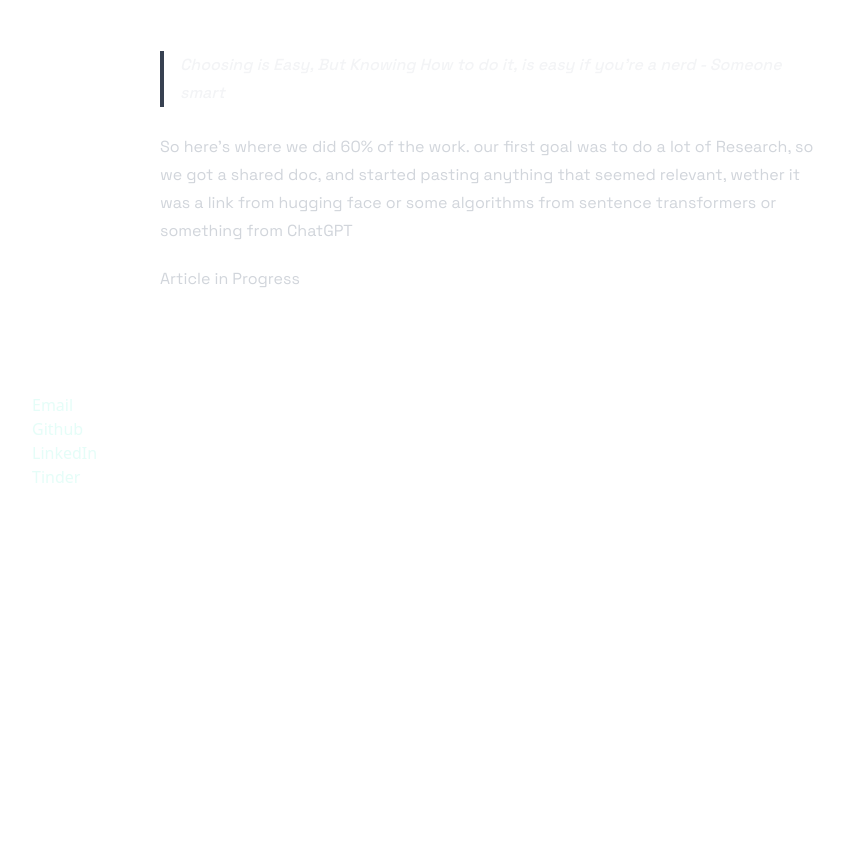
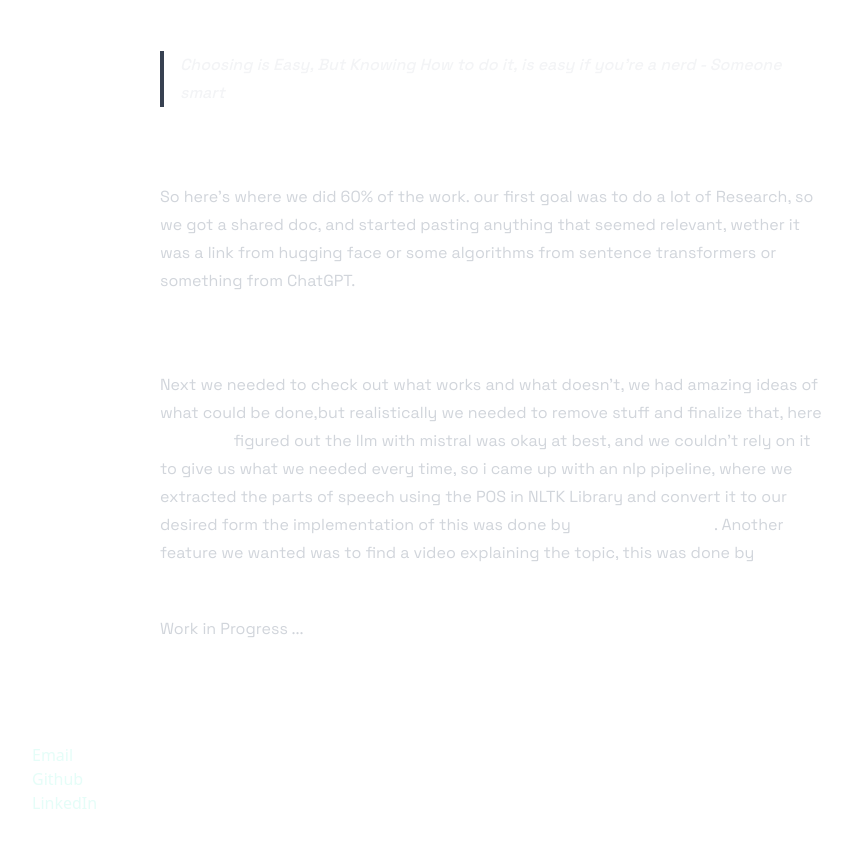
Before and after one commit to Rhysjosmin/Rhys-josmin, a Next.js app in the folder portfolio/: page /Project/Axon in a window 1280 px wide. Shown: the part 1780-2628 px from the top of the page, without its empty margins (0-852 px from the left). Before the commit the page ends 2525 px from the top, so only its background shows below. Built offline with nearby package versions, Linux system fonts and the light colour scheme; a web font is replaced by a local one.

Commit message:
axon update

```diff
--- a/portfolio/package.json
+++ b/portfolio/package.json
@@ -16,7 +16,7 @@
     "framer-motion": "^11.0.8",
     "framer-motion-3d": "^11.0.8",
     "lottie-react": "^2.4.0",
-    "next": "14.0.4",
+    "next": "^14.2.3",
     "react": "^18",
     "react-dom": "^18",
     "three": "^0.162.0"
--- a/portfolio/src/app/Project/Axon/page.tsx
+++ b/portfolio/src/app/Project/Axon/page.tsx
@@ -21,30 +21,24 @@ export default function Page() {
       <section className="mt-12 ">
         <div className="flex justify-between ">
           <div>
-            <h1 className={`${rbk.className}  text-6xl font-bold `}>
-              AXON
-            </h1>
-            <p className="">
-              The Learning App
-            </p>
+            <h1 className={`${rbk.className}  text-6xl font-bold `}>AXON</h1>
+            <p className="">The Learning App</p>
           </div>
-
-          <div className=" text-neutral-400  text-sm text-end  items-end  flex flex-col justify-end">
+          <div className="flex flex-col items-end justify-end text-sm text-neutral-400 text-end">
             <p className="text-orange-500">Development</p>
             <p>2nd April 2024 - Present</p>
           </div>
         </div>
         <Image
           src={"/Axon.png"}
-          className="rounded-xl mt-4"
+          className="mt-4 rounded-xl"
           alt={""}
           unoptimized
           height={1000}
           width={2000}
         />
       </section>
-      <section className="prose prose-invert py-12 relative">
-
+      <section className="relative py-12 prose prose-invert">
         <div>
           <h1>
             <span className="text-white/20">(chapter 1) :</span> Why
@@ -77,11 +71,12 @@ export default function Page() {
             words&quot;.
             <br />
             so we had to choose, the work with CNNs seemed very interesting, the
-            statement was to analyze camera footage to find out crime-related information, you
-            know the Detective kinda shit, and i don&apos;t. know bout you, but
-            i feel everyone likes (the thought of) working with CNNs and Images,
-            However, although i have a moderately good understanding of it , i
-            decided against it. luckily my team mates agreed. and we settled on...{" "}
+            statement was to analyze camera footage to find out crime-related
+            information, you know the Detective kinda shit, and i don&apos;t.
+            know bout you, but i feel everyone likes (the thought of) working
+            with CNNs and Images, However, although i have a moderately good
+            understanding of it , i decided against it. luckily my team mates
+            agreed. and we settled on...{" "}
             <blockquote>
               <h3>Artificial Intelligence</h3>Domain specific Learner
               facilitator Assist Software Given a learning resource the
@@ -93,7 +88,6 @@ export default function Page() {
           </p>
         </div>
         <div className="mt-12">
-
           <h1>
             <span className="text-white/20">(chapter 2) :</span> How
           </h1>
@@ -101,17 +95,33 @@ export default function Page() {
             Choosing is Easy, But Knowing How to do it, is easy if you&apos;re a
             nerd - Someone smart
           </blockquote>
-
+          <h3>1) Data Collection</h3>
           <p>
             So here&apos;s where we did 60% of the work. our first goal was to
             do a lot of Research, so we got a shared doc, and started pasting
             anything that seemed relevant, wether it was a link from hugging
             face or some algorithms from sentence transformers or something from
-            ChatGPT
+            ChatGPT.
           </p>
+          <h3>2) Testing & Planning</h3>
           <p>
-           Article in Progress
+            Next we needed to check out what works and what doesn&apos;t, we had
+            amazing ideas of what could be done,but realistically we needed to
+            remove stuff and finalize that, here{" "}
+            <Link href={"https://github.com/ryzxxn"}>@ryzxxn</Link> figured out
+            the llm with mistral was okay at best, and we couldn&apos;t rely on
+            it to give us what we needed every time, so i came up with an nlp
+            pipeline, where we extracted the parts of speech using the POS in
+            NLTK Library and convert it to our desired form the implementation
+            of this was done by{" "}
+            <Link href={"https://github.com/justSammy1604/"}>
+              @justSammy1604
+            </Link>
+            . Another feature we wanted was to find a video explaining the
+            topic, this was done by{" "}
+            <Link href={"https://github.com/Terrence31"}>@Terrence31</Link>
           </p>
+          <p>Work in Progress ...</p>
         </div>
       </section>
     </div>
--- a/portfolio/src/components/footer.tsx
+++ b/portfolio/src/components/footer.tsx
@@ -5,8 +5,8 @@ import groovyWalkAnimation from "@pub/lottie/Name Animation.json";
 import Link from "next/link";
 export default function Footer() {
   return (
-    <div className="  flex h-96 ">
-      <div className="flex-grow p-8 flex flex-col">
+    <div className="flex  h-96">
+      <div className="flex flex-col flex-grow p-8">
         <Link
           className="text-teal-100/50 hover:underline"
           href={"mailto:rod.rhys20031@gmail.com"}
@@ -32,12 +32,12 @@ export default function Footer() {
         >
           LinkedIn
         </Link>
-        <Link
+        {/* <Link
           className="text-teal-100/50 hover:underline"
           href={""}
         >
           Tinder
-        </Link>
+        </Link> */}
       </div>
       <Lottie
         className="w-56 h-min "
```
Also changed, not shown: 1 other file (tests, documents, lock files or other folders).
